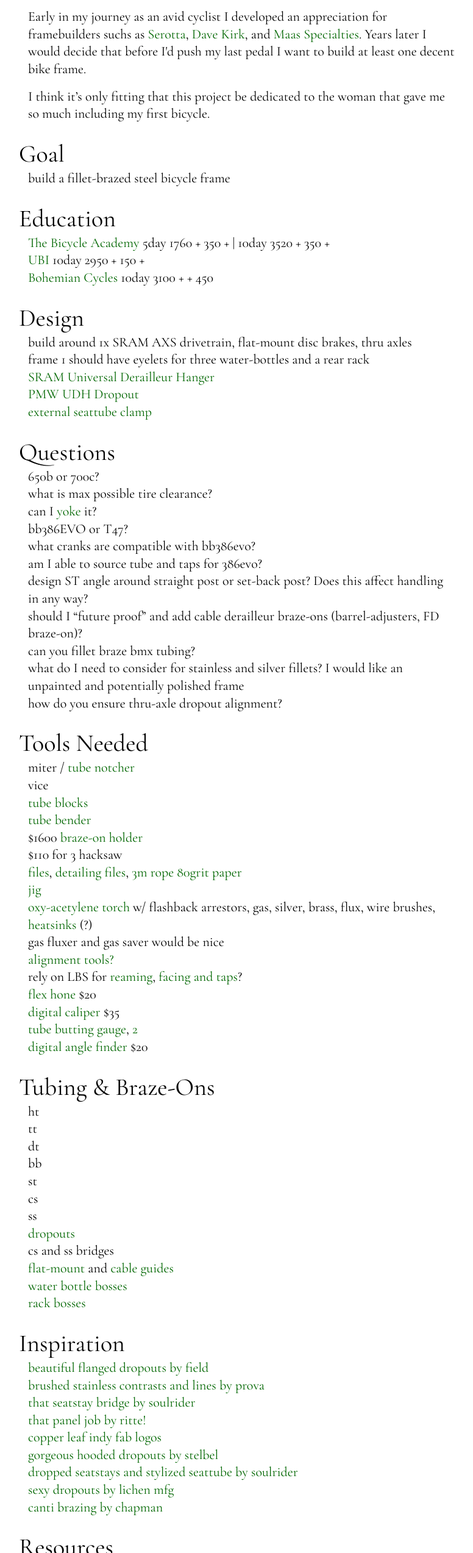
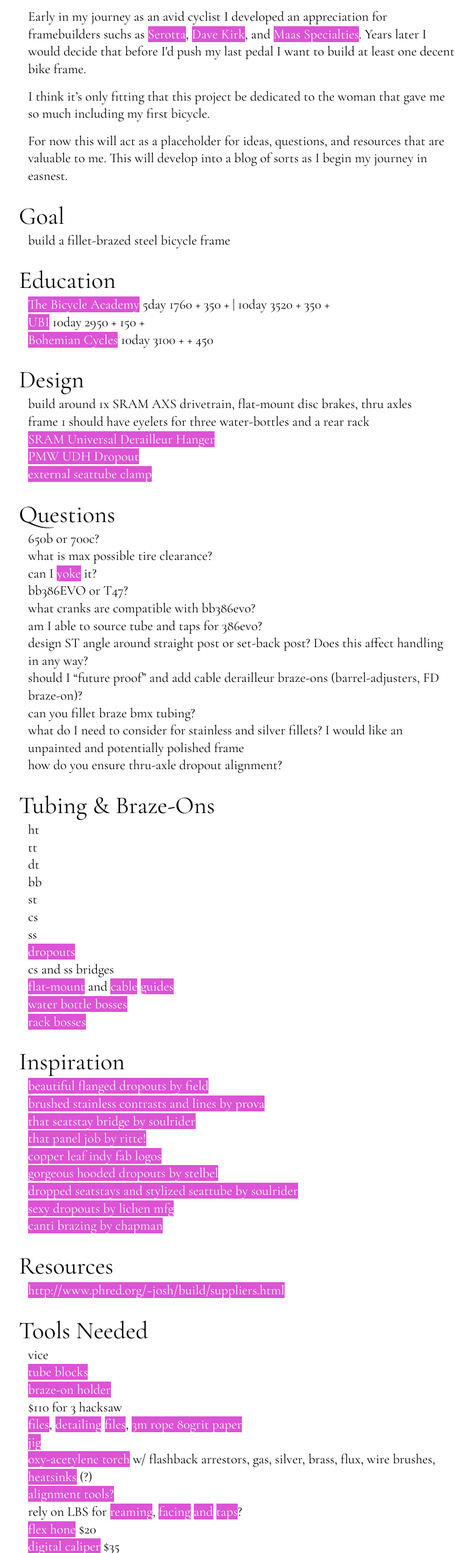
Before and after one commit to alexmkio/willa-dean, a plain HTML site: page index.html in a window 1280 px wide. Shown: the part 254-2800 px from the top of the page at 61% size, without its empty margins (244-1020 px from the left). Drawn offline with nearby package versions, Linux system fonts and the light colour scheme.

Commit message:
reorganized content

```diff
--- a/index.html
+++ b/index.html
@@ -35,13 +35,13 @@
       }
       a {
         cursor: default;
+        background-color: #dc53d5;
         text-decoration-line: none;
-        color: #006600;
+        color: #FFFFFF;
       }
       a:hover {
         background-color: #dc53d5;
-        color: #FFFFFF;
-        font-weight: bold;
+        color: #000000;
       }
       @media only screen and (min-width: 768px) {
           body {
@@ -79,6 +79,9 @@
     </p>
     <p>
       I think it’s only fitting that this project be dedicated to the woman that gave me so much including my first bicycle.
+    </p>
+    <p>
+      For now this will act as a placeholder for ideas, questions, and resources that are valuable to me. This will develop into a blog of sorts as I begin my journey in easnest.
     </p>
     <h2>
       Goal
@@ -121,28 +124,6 @@
       how do you ensure thru-axle dropout alignment?
     </p>
     <h2>
-      Tools Needed
-    </h2>
-    <p>
-      miter / <a href="https://thebicycleacademy.org/collections/online-store/products/academy-tools-abrasive-tube-notching-system-deposit" target="_blank" rel="noreferrer noopener">tube notcher</a><br>
-      vice<br>
-      <a href="https://thebicycleacademy.org/collections/online-store/products/academy-tools-wooden-tube-block-set" target="_blank" rel="noreferrer noopener">tube blocks</a><br>
-      <a href="https://cobraframebuilding.com/store/tube-bender" target="_blank" rel="noreferrer noopener">tube bender</a><br> $1600
-      <a href="https://cobraframebuilding.com/store/braze-on-clamps" target="_blank" rel="noreferrer noopener">braze-on holder</a><br> $110 for 3
-      hacksaw<br>
-      <a href="https://thebicycleacademy.org/collections/online-store/products/file-set-frame-building" target="_blank" rel="noreferrer noopener">files</a>, <a href="https://thebicycleacademy.org/collections/online-store/products/file-set-fillet-finishing" target="_blank" rel="noreferrer noopener">detailing</a> <a href="https://thebicycleacademy.org/collections/online-store/products/file-set-detailing" target="_blank" rel="noreferrer noopener">files</a>,
-      <a href="https://framebuildersupply.com/collections/abrasives/products/3m-utility-cloth-roll-314d-1-x-50-yds-80-grit" target="_blank" rel="noreferrer noopener">3m rope 80grit paper</a><br>
-      <a href="https://thebicycleacademy.org/collections/online-store/products/academy-tools-low-cost-frame-fixture-kit-" target="_blank" rel="noreferrer noopener">jig</a><br>
-      <a href="https://thebicycleacademy.org/collections/online-store/products/harris-brazing-kit" target="_blank" rel="noreferrer noopener">oxy-acetylene torch</a> w/ flashback arrestors, gas, silver, brass, flux, wire brushes, <a href="http://www.sputniktool.com/small-tooling/heat-sinks/" target="_blank" rel="noreferrer noopener">heatsinks</a> (?)<br>
-      gas fluxer and gas saver would be nice<br>
-      <a href="https://www.parktool.com/product/frame-alignment-gauge-fag-2?category=Frame%20%26%20Fork-" target="_blank" rel="noreferrer noopener">alignment tools?</a><br>
-      rely on LBS for <a href="https://www.parktool.com/product/bottom-bracket-facing-set-bfs-1" target="_blank" rel="noreferrer noopener">reaming</a>, <a href="https://www.parktool.com/product/head-tube-reaming-and-facing-set-htr-1b">facing</a> <a href="https://thebicycleacademy.org/collections/online-store/products/cyclus-handles-for-seat-tube-reamers" target="_blank" rel="noreferrer noopener">and</a> <a href="https://thebicycleacademy.org/collections/online-store/products/cyclus-seat-tube-reamer" target="_blank" rel="noreferrer noopener">taps</a>?<br>
-      <a href="https://productimages.qbp.com/6SPsvm45/p350x350m/TL1550.jpg" target="_blank" rel="noreferrer noopener">flex hone</a> $20<br>
-      <a href="https://www.parktool.com/product/digital-caliper-dc-1" target="_blank" rel="noreferrer noopener">digital caliper</a> $35<br>
-      <a href="https://www.instagram.com/p/B8CbXqBFaHH/" target="_blank" rel="noreferrer noopener">tube butting gauge</a>, <a href="https://thebicycleacademy.org/collections/online-store/products/academy-tools-tube-butt-gauge" target="_blank" rel="noreferrer noopener">2</a><br>
-      <a href="https://www.amazon.com/General-Tools-822-Digital-Finder/dp/B00563TM32/ref=sr_1_5?crid=2WRX9WOULHJZ8&dchild=1&keywords=digital+angle+finder&qid=1586542446&s=hi&sprefix=digital+angle+%2Ctools%2C150&sr=1-5" target="_blank" rel="noreferrer noopener">digital angle finder</a> $20
-    </p>
-    <h2>
       Tubing & Braze-Ons
     </h2>
     <p>
@@ -179,5 +160,32 @@
     <p>
       <a href="http://www.phred.org/~josh/build/suppliers.html" target="_blank" rel="noreferrer noopener">http://www.phred.org/~josh/build/suppliers.html</a>
     </p>
+    <h2>
+      Tools Needed
+    </h2>
+    <p>
+      vice<br>
+      <a href="https://thebicycleacademy.org/collections/online-store/products/academy-tools-wooden-tube-block-set" target="_blank" rel="noreferrer noopener">tube blocks</a><br>
+      <a href="https://cobraframebuilding.com/store/braze-on-clamps" target="_blank" rel="noreferrer noopener">braze-on holder</a><br> $110 for 3
+      hacksaw<br>
+      <a href="https://thebicycleacademy.org/collections/online-store/products/file-set-frame-building" target="_blank" rel="noreferrer noopener">files</a>, <a href="https://thebicycleacademy.org/collections/online-store/products/file-set-fillet-finishing" target="_blank" rel="noreferrer noopener">detailing</a> <a href="https://thebicycleacademy.org/collections/online-store/products/file-set-detailing" target="_blank" rel="noreferrer noopener">files</a>,
+      <a href="https://framebuildersupply.com/collections/abrasives/products/3m-utility-cloth-roll-314d-1-x-50-yds-80-grit" target="_blank" rel="noreferrer noopener">3m rope 80grit paper</a><br>
+      <a href="https://thebicycleacademy.org/collections/online-store/products/academy-tools-low-cost-frame-fixture-kit-" target="_blank" rel="noreferrer noopener">jig</a><br>
+      <a href="https://thebicycleacademy.org/collections/online-store/products/harris-brazing-kit" target="_blank" rel="noreferrer noopener">oxy-acetylene torch</a> w/ flashback arrestors, gas, silver, brass, flux, wire brushes, <a href="http://www.sputniktool.com/small-tooling/heat-sinks/" target="_blank" rel="noreferrer noopener">heatsinks</a> (?)<br>
+      <a href="https://www.parktool.com/product/frame-alignment-gauge-fag-2?category=Frame%20%26%20Fork-" target="_blank" rel="noreferrer noopener">alignment tools?</a><br>
+      rely on LBS for <a href="https://www.parktool.com/product/bottom-bracket-facing-set-bfs-1" target="_blank" rel="noreferrer noopener">reaming</a>, <a href="https://www.parktool.com/product/head-tube-reaming-and-facing-set-htr-1b">facing</a> <a href="https://thebicycleacademy.org/collections/online-store/products/cyclus-handles-for-seat-tube-reamers" target="_blank" rel="noreferrer noopener">and</a> <a href="https://thebicycleacademy.org/collections/online-store/products/cyclus-seat-tube-reamer" target="_blank" rel="noreferrer noopener">taps</a>?<br>
+      <a href="https://productimages.qbp.com/6SPsvm45/p350x350m/TL1550.jpg" target="_blank" rel="noreferrer noopener">flex hone</a> $20<br>
+      <a href="https://www.parktool.com/product/digital-caliper-dc-1" target="_blank" rel="noreferrer noopener">digital caliper</a> $35<br>
+      <a href="https://www.amazon.com/General-Tools-822-Digital-Finder/dp/B00563TM32/ref=sr_1_5?crid=2WRX9WOULHJZ8&dchild=1&keywords=digital+angle+finder&qid=1586542446&s=hi&sprefix=digital+angle+%2Ctools%2C150&sr=1-5" target="_blank" rel="noreferrer noopener">digital angle finder</a> $20
+    </p>
+    <h2>
+      Tools Nice for Production
+    </h2>
+    <p>
+      miter / <a href="https://thebicycleacademy.org/collections/online-store/products/academy-tools-abrasive-tube-notching-system-deposit" target="_blank" rel="noreferrer noopener">tube notcher</a><br>
+      <a href="https://cobraframebuilding.com/store/tube-bender" target="_blank" rel="noreferrer noopener">tube bender</a> $1600<br>
+      gas fluxer and gas saver would be nice<br>
+      <a href="https://www.instagram.com/p/B8CbXqBFaHH/" target="_blank" rel="noreferrer noopener">tube butting gauge</a>, <a href="https://thebicycleacademy.org/collections/online-store/products/academy-tools-tube-butt-gauge" target="_blank" rel="noreferrer noopener">2</a><br>
+    </p>
   </body>
 </html>
```
